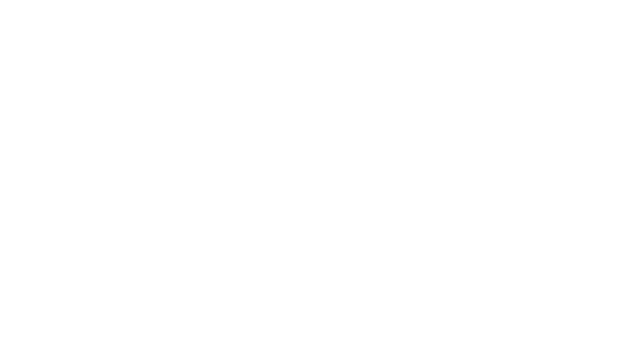
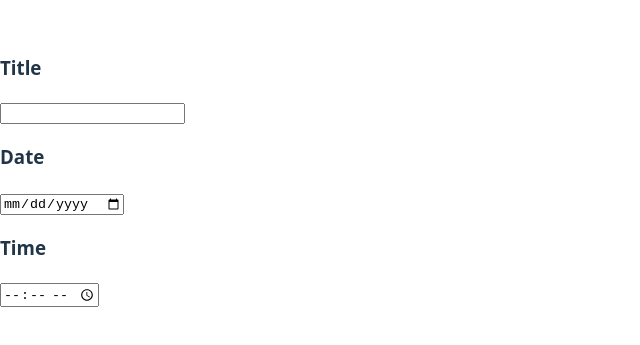
Before and after one commit to LaebaIqbal/project-productivityWebsite, a React (Vite) app in the folder project-productivityWebsite/: page / in a window 1280 px wide. Shown: the part 229-574 px from the top of the page, without its empty margins (0-640 px from the left). Built offline with nearby package versions, Linux system fonts and the light colour scheme.

Commit message:
add Form

```diff
--- a/project-productivityWebsite/src/App.tsx
+++ b/project-productivityWebsite/src/App.tsx
@@ -1,3 +1,6 @@
-function App() {}
+import Appointments from "./Appointments";
+function App() {
+  return <Appointments></Appointments>;
+}
 
 export default App;
--- a/project-productivityWebsite/src/AppointmentsForm.tsx
+++ b/project-productivityWebsite/src/AppointmentsForm.tsx
@@ -1,3 +1,14 @@
-function AppointmentsForm() {}
+function AppointmentsForm() {
+  return (
+    <>
+      <h3>Title</h3>
+      <input type="text"></input>
+      <h3>Date</h3>
+      <input type="date"></input>
+      <h3>Time</h3>
+      <input type="time"></input>
+    </>
+  );
+}
 
 export default AppointmentsForm;
```
